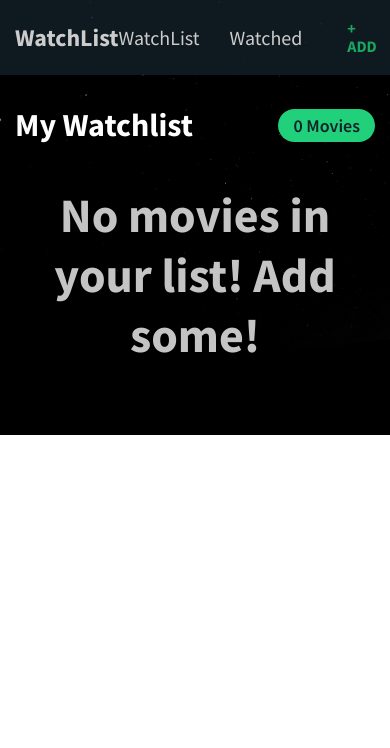
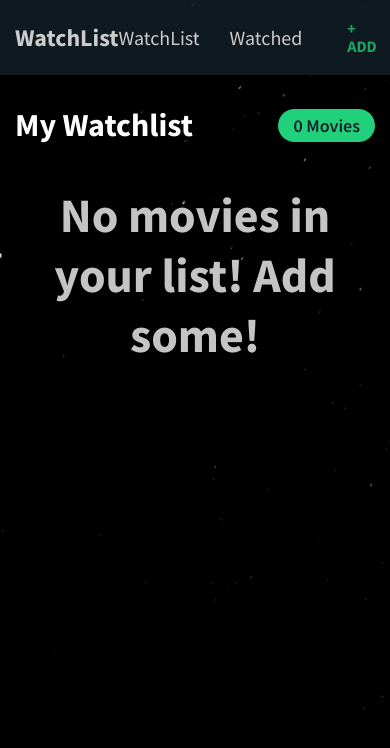
Before and after one commit to sammed-21/movie-search, a React (Create React App) app: page / in a window 390 px wide. Shown: the top 748 px of the page. Built offline with nearby package versions, Linux system fonts and the light colour scheme.

Commit message:
update the mobile response

```diff
--- a/src/App.css
+++ b/src/App.css
@@ -307,3 +307,8 @@ header .nav-links li:last-child {
   font-size: 3rem;
   text-align: center;
 }
+@media screen and (min-width:375px){
+  body {
+    min-height: 110vh;
+  }
+}
```
